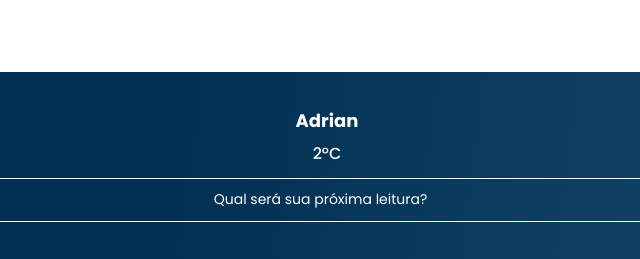
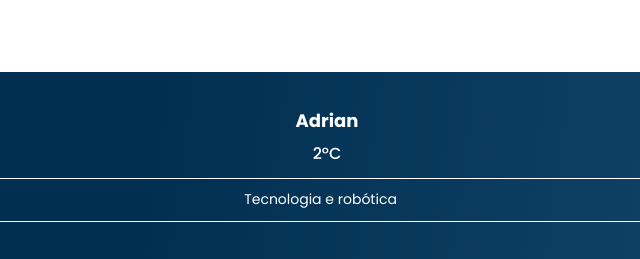
Before and after one commit to AdrianCirilo/MobileFirst2C, a plain HTML site: page index.html in a window 1280 px wide. Shown: the top 259 px of the page, 313-953 px from the left. Drawn offline with nearby package versions, Linux system fonts and the light colour scheme.

Commit message:
Update index.html

```diff
--- a/index.html
+++ b/index.html
@@ -50,7 +50,7 @@
   <section class="banner">
     <h2 class="banner__titulo">Adrian</h2>
     <p class="banner__texto">2ºC</p>
-    <input type="search" class="banner__pesquisa" placeholder="Qual será sua próxima leitura?">
+    <input type="search" class="banner__pesquisa" placeholder="Tecnologia e robótica">
   </section>
 
   <section class="carrossel">
```
